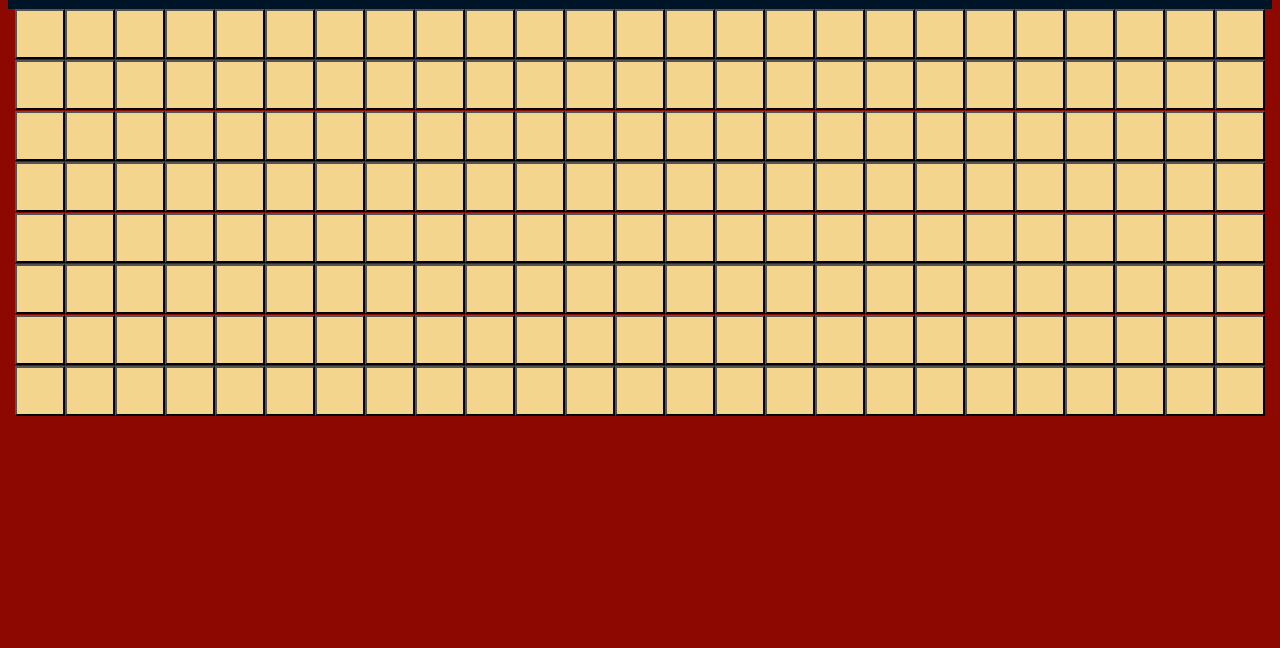
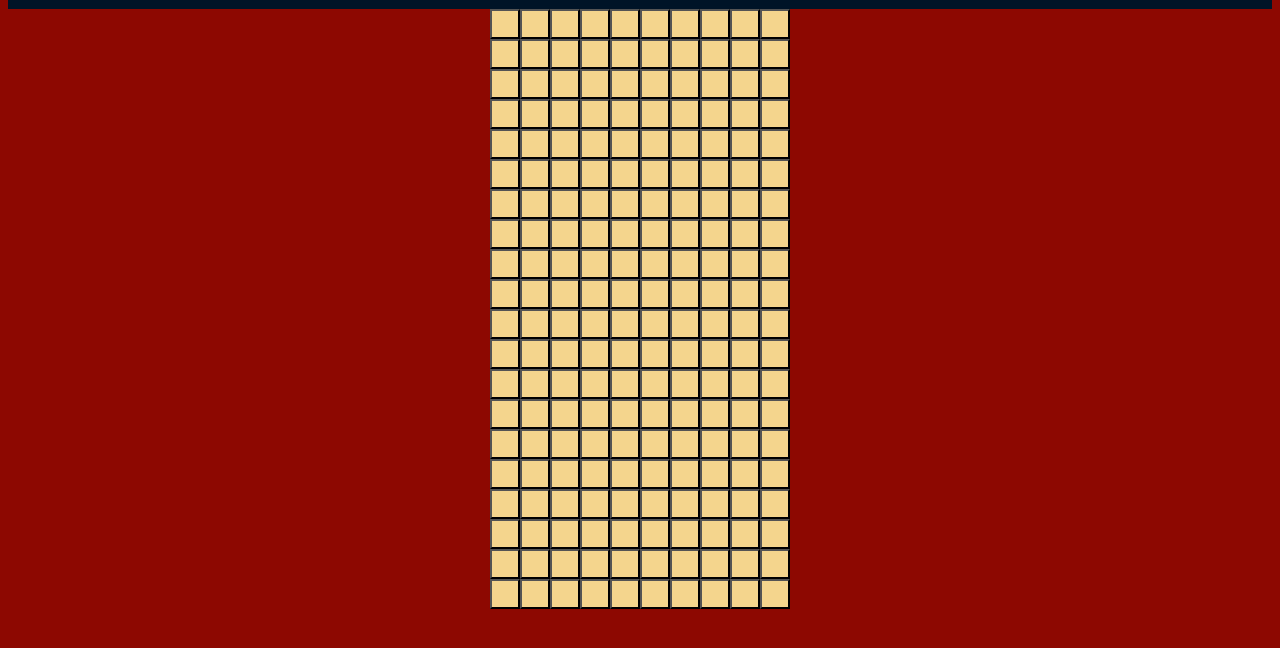
Before and after one commit to theBough/tetris2023, a plain HTML site: page index.html in a window 1280 px wide. Shown: the part 72-720 px from the top of the page. Drawn offline with Linux system fonts and the light colour scheme.

Commit message:
Update style.css

```diff
--- a/style.css
+++ b/style.css
@@ -15,6 +15,17 @@ html {
 }
 .my-btn{
   background-color:#F4D58D ;
-  width:50px;
-  height: 50px;
+  width:30px;
+  height: 30px;
+  text-align:center;
+  justify-content: center;
 }
+.grid-container{
+  text-align:center;
+  justify-content: center;
+  display: grid;
+  grid-template-columns: auto auto auto auto auto auto auto auto auto auto;
+  background-color: #BF0603;
+  width: 300px;
+  height: auto;
+}
```
